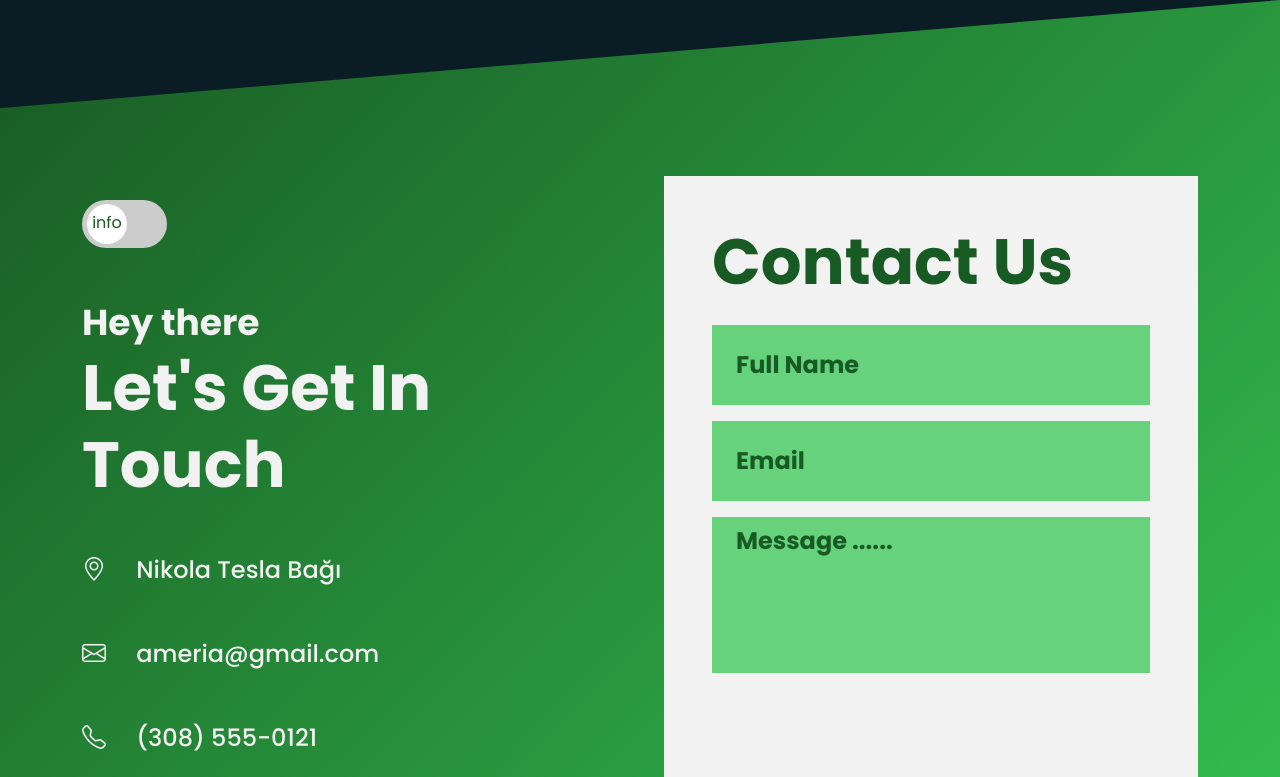
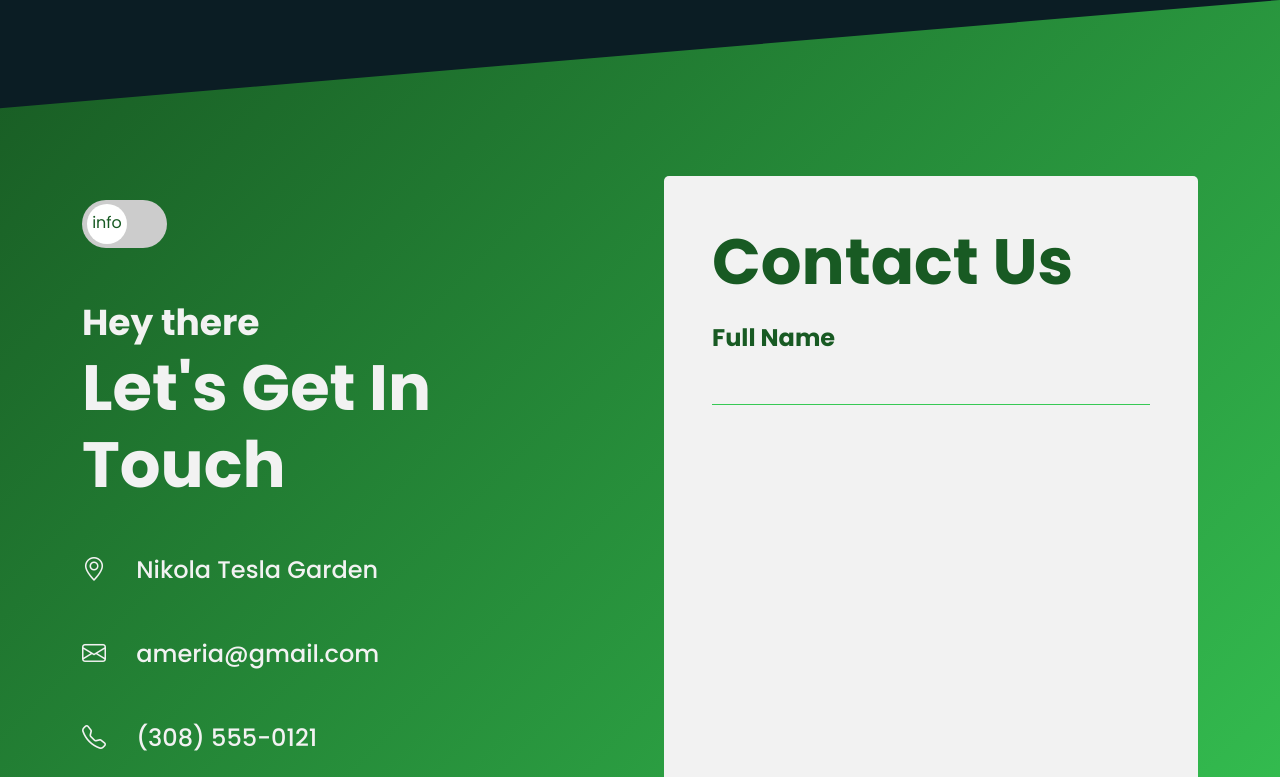
Before and after one commit to eljanrustamov/Ameria, a plain HTML site: page assets/pages/contact.html in a window 1280 px wide. Shown: the top 777 px of the page. Drawn offline with nearby package versions, Linux system fonts and the light colour scheme.

Commit message:
input update

```diff
--- a/assets/pages/contact.html
+++ b/assets/pages/contact.html
@@ -42,7 +42,7 @@
                                 <span class="slider round"></span>
                             </label>
                             <div class="map px-5">
-                                <span><i class="bi bi-geo-alt me-4"></i> Nikola Tesla Bağı</span>
+                                <span><i class="bi bi-geo-alt me-4"></i> Nikola Tesla Garden</span>
                                 <iframe
                                     src="https://www.google.com/maps/embed?pb=!1m18!1m12!1m3!1d1914.6297823171155!2d49.84811202996307!3d40.38037160412463!2m3!1f0!2f0!3f0!3m2!1i1024!2i768!4f13.1!3m3!1m2!1s0x40307debe542010b%3A0x4a5deb4b109012d6!2sTur!5e0!3m2!1sen!2s!4v1652009640655!5m2!1sen!2s"
                                     style="border:0;" allowfullscreen="" loading="lazy"
@@ -54,7 +54,7 @@
                             </div>
                             <div class="contact-info ">
                                 <ul class="px-0">
-                                    <li class="my-5"><i class="bi bi-geo-alt me-4"></i> Nikola Tesla Bağı</li>
+                                    <li class="my-5"><i class="bi bi-geo-alt me-4"></i> Nikola Tesla Garden</li>
                                     <li class="my-5"><i class="bi bi-envelope me-4"></i> ameria@gmail.com</li>
                                     <li class="my-5"><i class="bi bi-telephone me-4"></i> (308) 555-0121</li>
                                 </ul>
@@ -89,7 +89,15 @@
                         <div class="container contact-right py-5">
                             <form action="">
                                 <h2 class="mb-4">Contact Us</h2>
-                                <div class="mb-3">
+
+                                <div class="form-input">
+                                    <input type="text" name="name" class="pt-5">
+                                    <label for="name" class="label-name">
+                                        <span class="content-name">Full Name</span>
+                                    </label>
+                                </div>
+
+                                <!-- <div class="mb-3">
                                     <input type="text" class="form-control form-element px-4"
                                         id="exampleFormControlInput1" placeholder="Full Name">
                                 </div>
@@ -100,7 +108,10 @@
                                 <div class="mb-3">
                                     <textarea class="form-control form-element px-4" id="exampleFormControlTextarea1"
                                         rows="4" placeholder="Message ......"></textarea>
-                                </div>
+                                </div> -->
+                                <!-- <div class="d-grid gap-2">
+                                    <button class="btn sub-btn" type="submit">Submit</button>
+                                </div> -->
                             </form>
                         </div>
                     </div>
--- a/assets/scss/partials/_contact.scss
+++ b/assets/scss/partials/_contact.scss
@@ -88,6 +88,7 @@ section#contact {
             width: 100%;
             opacity: 0;
             transition: .4s;
+            border-radius: 5px;
 
             span {
                 font-size: 2.25rem;
@@ -144,7 +145,7 @@ section#contact {
                 a {
                     color: var(--color-white);
                     cursor: pointer;
-                    transition: .3s;
+                    transition: all .3s ease;
                     padding-top: 2px;
                 }
 
@@ -204,6 +205,7 @@ section#contact {
     .contact-right {
         background-color: var(--color-white);
         height: 45rem;
+        border-radius: 5px;
 
         h2 {
             color: var(--color-primary-dark);
@@ -211,30 +213,107 @@ section#contact {
             font-weight: bold;
         }
 
-        .form-element {
-            border: none;
-            background-color: #37c954bd;
-            color: var(--color-primary-dark);
-            border-radius: 0;
-            resize: none;
-            color: var(--color-primary-dark);
-            font-weight: bold;
-            font-size: 1.5rem;
+        form {
 
 
-            &:focus {
-                outline: var(--color-primary-dark);
+            .form-input {
+                height: 5rem;
+                position: relative;
+                font-size: 1.5rem;
+                font-weight: bold;
+                overflow: hidden;
+
+                input {
+                    height: 100%;
+                    width: 100%;
+                    border: none;
+                    // outline: none;
+                    background-color: var(--color-white);
+
+                    &:focus+.label-name .content-name,
+                    &:valid+.label-name .content-name {
+                        transform: translateY(-120%);
+                        font-size: 1.5rem;
+                        color: var(--color-primary-dark);
+                    }
+
+                    &:focus+.label-name::after {
+                        transform: translateX(0%);
+                    }
+
+                }
+
+                .label-name {
+                    position: absolute;
+                    left: 0;
+                    bottom: 0;
+                    height: 100%;
+                    width: 100%;
+                    pointer-events: none;
+                    border-bottom: 1px solid var(--color-primary-light);
+                    font-size: 2rem;
+                    color: var(--color-dark);
+
+
+                    &::after {
+                        content: "";
+                        position: absolute;
+                        height: 100%;
+                        width: 100%;
+                        border-bottom: 4px solid var(--color-primary-dark);
+                        left: 0;
+                        bottom: -2px;
+                        transform: translateX(-100%);
+                        transition: all .3s ease;
+                    }
+
+                    .content-name {
+                        position: absolute;
+                        bottom: 5px;
+                        transition: all .3s ease;
+                    }
+                }
             }
 
-            &::placeholder {
+            .sub-btn {
+                border: 2px solid var(--color-primary-light);
                 color: var(--color-primary-dark);
                 font-weight: bold;
                 font-size: 1.5rem;
+                transition: all .3s ease;
+
+                &:hover {
+                    background-color: var(--color-primary-light);
+                }
             }
         }
 
-        input.form-element {
-            height: 5rem;
-        }
+        // .form-element {
+        //     border: none;
+        //     background-color: #37c954bd;
+        //     color: var(--color-primary-dark);
+        //     border-radius: 5px;
+        //     resize: none;
+        //     color: var(--color-primary-dark);
+        //     font-weight: bold;
+        //     font-size: 1.5rem;
+
+
+        //     &:focus {
+        //         outline: var(--color-primary-dark);
+        //     }
+
+        //     &::placeholder {
+        //         color: var(--color-primary-dark);
+        //         font-weight: bold;
+        //         font-size: 1.5rem;
+        //     }
+        // }
+
+
+
+        // input.form-element {
+        //     height: 5rem;
+        // }
     }
 }
```
Also changed, not shown: assets/css/main.css, 1 other file.
